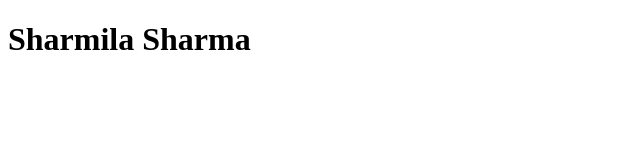
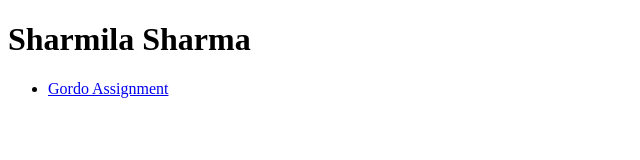
Before and after one commit to sksharma53/ifsc-1310, a plain HTML site: page index.html in a window 1280 px wide. Shown: the whole page, without its empty margins (0-640 px from the left). Drawn offline with Linux system fonts and the light colour scheme.

Commit message:
Test Commit

```diff
--- a/index.html
+++ b/index.html
@@ -8,5 +8,11 @@
 </head>
 <body>
   <h1>Sharmila Sharma</h1>
+  <nav>
+    <ul>
+      <li>
+        <a href="gordo/index.html" title=""Our First Web Project"> Gordo Assignment</a>
+      </li>
+  </nav>
 </body>
 </html>
```
Also changed, not shown: 1 other file.
